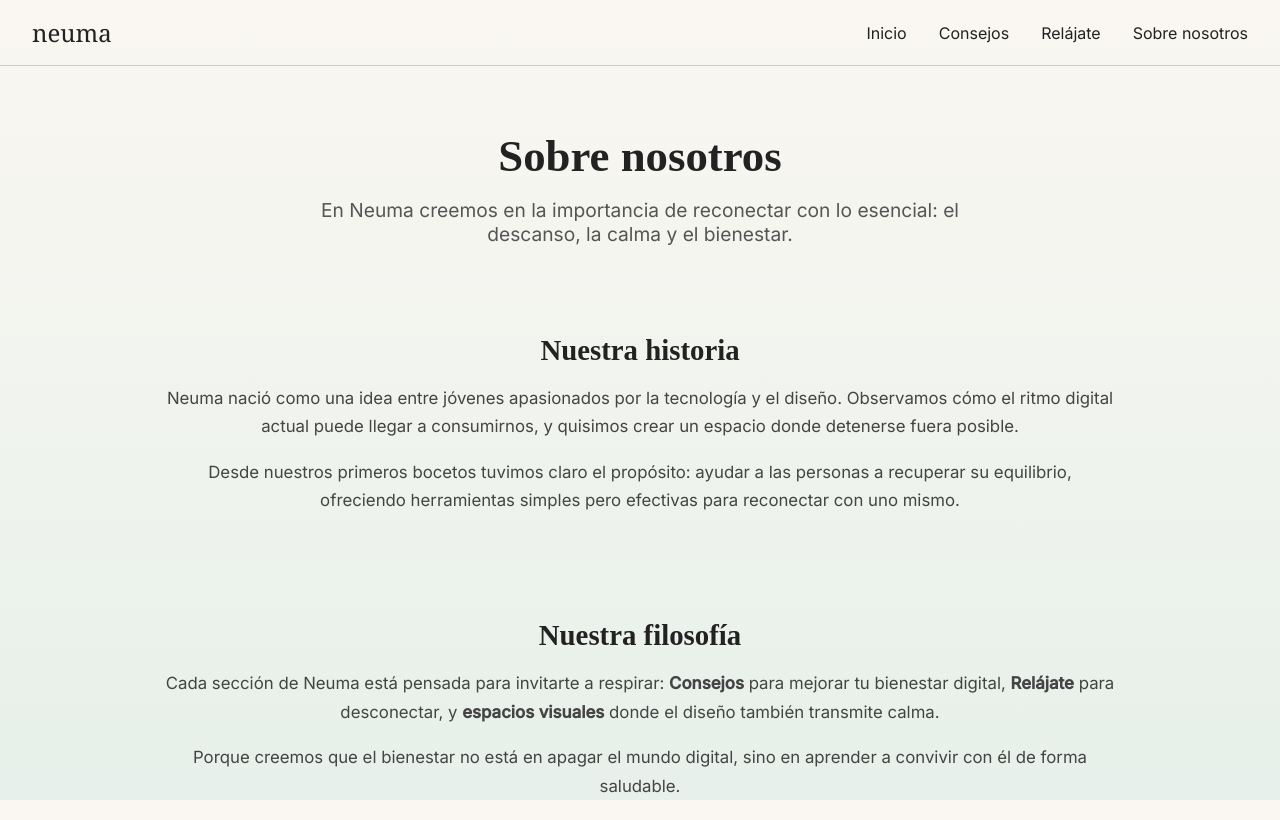
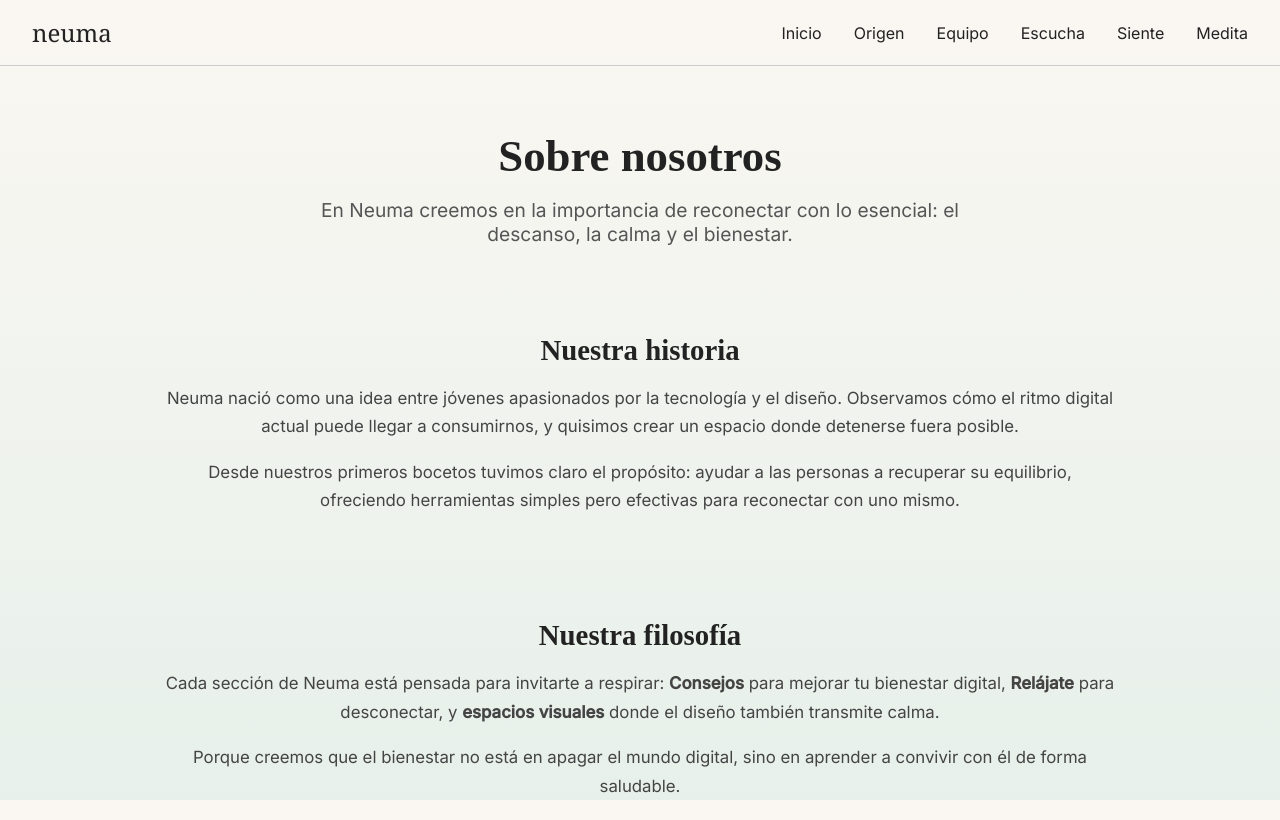
Before and after one commit to noe222/ESDIB_SJO_G9, a plain HTML site: page origen.html in a window 1280 px wide. Shown: the top 820 px of the page. Drawn offline with nearby package versions, Linux system fonts and the light colour scheme.

Commit message:
creacion nuevas pag web y cambio nombres a documentos

```diff
--- a/about.html
+++ b/origen.html
@@ -6,7 +6,7 @@
   <title>Sobre nosotros | Neuma</title>
   <link rel="stylesheet" href="css/style.css" />
   <link rel="stylesheet" href="css/navbar.css" />
-  <link rel="stylesheet" href="css/about.css" />
+  <link rel="stylesheet" href="css/origen.css" />
 
   <!-- Tipografía -->
   <link href="https://fonts.googleapis.com/css2?family=Playfair+Display:wght@400;600&family=Inter:wght@300;400;500&display=swap" rel="stylesheet">
@@ -19,11 +19,13 @@
   <!-- Navbar -->
   <header class="navbar">
     <div class="logo">neuma</div>
-    <nav id="nav-links" class="nav-links">
+   <nav id="nav-links" class="nav-links">
       <a href="index.html">Inicio</a>
-      <a href="tips.html">Consejos</a>
-      <a href="relax.html">Relájate</a>
-      <a href="about.html" class="active">Sobre nosotros</a>
+      <a href="origen.html">Origen</a>
+      <a href="equipo.html">Equipo</a>
+      <a href="escucha.html">Escucha</a>
+      <a href="siente.html">Siente</a>
+      <a href="medita.html">Medita</a>
     </nav>
     <div class="menu-toggle" id="menu-toggle">
       <span></span><span></span><span></span>
```
Also changed, not shown: equipo.html (added, +1 -0 lines), index.html (+2 -3 lines), css/equipo.css (added), css/escucha.css (renamed from css/relax.css), css/medita.css (renamed from css/tips.css), css/origen.css (renamed from css/about.css), css/siente.css (added), escucha.html (renamed from relax.html), medita.html (renamed from tips.html), siente.html (added).
